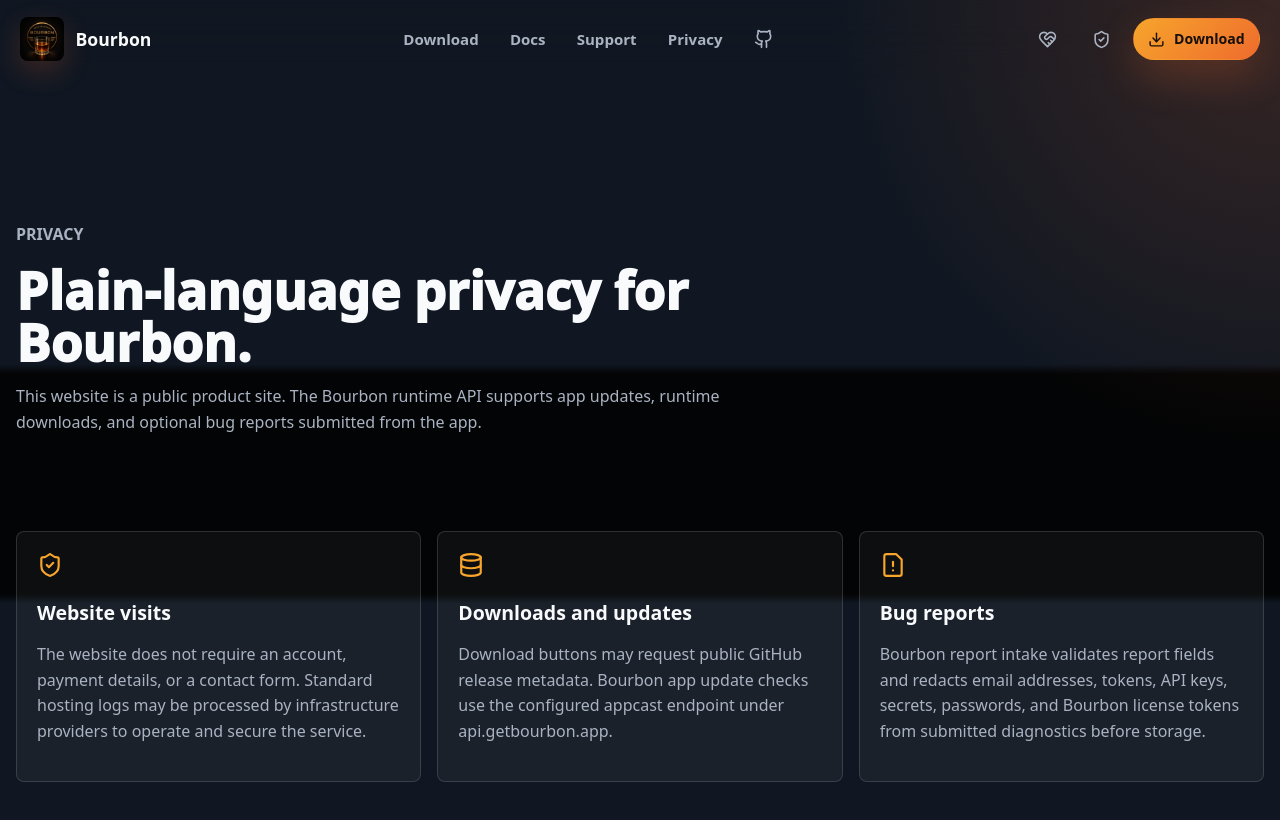
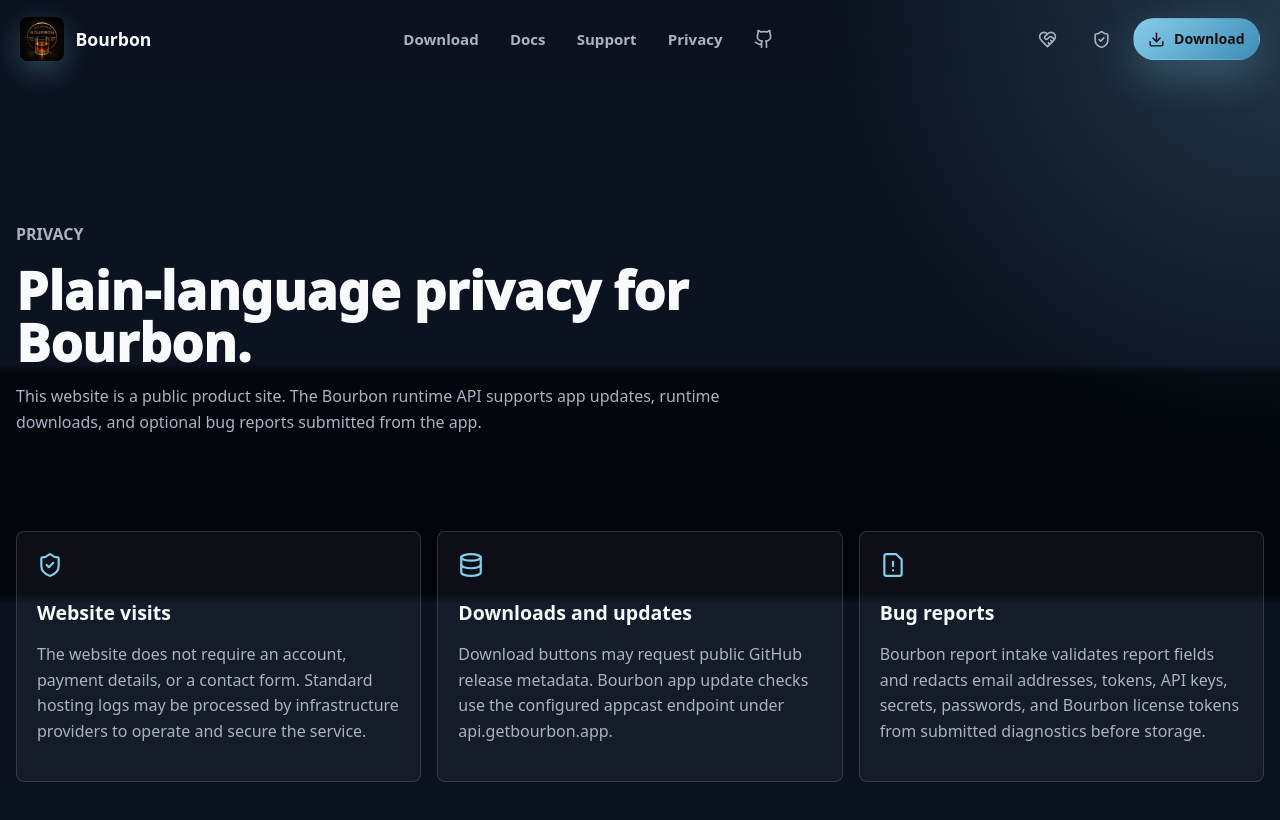
Before and after one commit to Unblockerfire/Bourbon, a Next.js app in the folder BourbonWebsite/: page /privacy in a window 1280 px wide. Shown: the top 820 px of the page. Built offline with nearby package versions, Linux system fonts and the light colour scheme; no server answers.

Commit message:
Refresh website palette to blue and black

```diff
--- a/BourbonWebsite/app/globals.css
+++ b/BourbonWebsite/app/globals.css
@@ -1,18 +1,18 @@
 :root {
-  --bg: #101722;
-  --bg-deep: #050608;
-  --panel: #1b2431;
-  --panel-strong: #222d3c;
+  --bg: #0b1220;
+  --bg-deep: #02060c;
+  --panel: #111c2b;
+  --panel-strong: #17283c;
   --panel-soft: rgba(255, 255, 255, 0.055);
   --line: rgba(255, 255, 255, 0.14);
-  --line-strong: rgba(255, 188, 87, 0.5);
+  --line-strong: rgba(134, 205, 234, 0.55);
   --text: #f8fafc;
   --muted: #aab3c2;
   --dim: #7b8492;
-  --amber: #f7a52c;
-  --orange: #ee6b2d;
+  --amber: #86cdea;
+  --orange: #3e8db7;
   --rose: #f04d4d;
-  --focus: #ffd27a;
+  --focus: #c8efff;
   --max: 1280px;
   --radius: 8px;
   --shadow: 0 28px 80px rgba(0, 0, 0, 0.38);
@@ -35,15 +35,15 @@
   background:
     radial-gradient(
       circle at top right,
-      rgba(238, 107, 45, 0.18),
+      rgba(134, 205, 234, 0.2),
       transparent 28rem
     ),
     linear-gradient(
       180deg,
       var(--bg) 0%,
-      #101722 38%,
-      #030405 39%,
-      #030405 62%,
+      #0b1220 38%,
+      #02060c 39%,
+      #02060c 62%,
       var(--bg) 63%
     );
   color: var(--text);
@@ -62,7 +62,7 @@
 }
 
 a:hover {
-  color: #fff2d7;
+  color: #e5f7ff;
 }
 
 img,
@@ -145,7 +145,7 @@
 
 .brandMark img {
   border-radius: 8px;
-  box-shadow: 0 10px 28px rgba(238, 107, 45, 0.2);
+  box-shadow: 0 10px 28px rgba(134, 205, 234, 0.28);
 }
 
 .navLinks {
@@ -211,13 +211,13 @@
 .buttonCompact {
   background: linear-gradient(135deg, var(--amber), var(--orange));
   color: #17100a;
-  box-shadow: 0 16px 40px rgba(238, 107, 45, 0.24);
+  box-shadow: 0 16px 40px rgba(134, 205, 234, 0.28);
 }
 
 .buttonPrimary:hover,
 .buttonCompact:hover {
   color: #0f0a06;
-  box-shadow: 0 18px 48px rgba(238, 107, 45, 0.34);
+  box-shadow: 0 18px 48px rgba(134, 205, 234, 0.4);
 }
 
 .buttonPrimary small {
@@ -536,7 +536,7 @@
 code {
   border-radius: 6px;
   background: rgba(0, 0, 0, 0.28);
-  color: #ffe1aa;
+  color: #d7f3ff;
   padding: 0.15rem 0.35rem;
 }
 
@@ -601,7 +601,7 @@
   display: inline-flex;
   align-items: center;
   gap: 0.35rem;
-  color: #ffe1aa;
+  color: #d7f3ff;
   font-weight: 800;
 }
 
@@ -659,7 +659,7 @@
 }
 
 .ackRow span {
-  color: #ffe1aa;
+  color: #d7f3ff;
   font-weight: 800;
 }
 
@@ -707,8 +707,8 @@
 .docsSidebar a:hover,
 .docsSidebar a.active,
 .docsMobileNav a[aria-current="page"] {
-  background: rgba(247, 165, 44, 0.12);
-  color: #ffe1aa;
+  background: rgba(134, 205, 234, 0.14);
+  color: #d7f3ff;
 }
 
 .docsMobileNav {
@@ -821,7 +821,7 @@
   display: inline-flex;
   align-items: center;
   gap: 0.4rem;
-  color: #ffe1aa;
+  color: #d7f3ff;
   font-weight: 850;
 }
 
@@ -952,15 +952,15 @@
     background:
       radial-gradient(
         circle at top,
-        rgba(238, 107, 45, 0.2),
+        rgba(134, 205, 234, 0.28),
         transparent 24rem
       ),
       linear-gradient(
         180deg,
         var(--bg) 0%,
         var(--bg) 34%,
-        #030405 35%,
-        #030405 60%,
+        #02060c 35%,
+        #02060c 60%,
         var(--bg) 61%
       );
   }
--- a/BourbonWebsite/app/layout.tsx
+++ b/BourbonWebsite/app/layout.tsx
@@ -6,7 +6,7 @@
 import "./globals.css";
 
 export const viewport: Viewport = {
-  themeColor: "#111827",
+  themeColor: "#0b1220",
   colorScheme: "dark",
   width: "device-width",
   initialScale: 1
```
